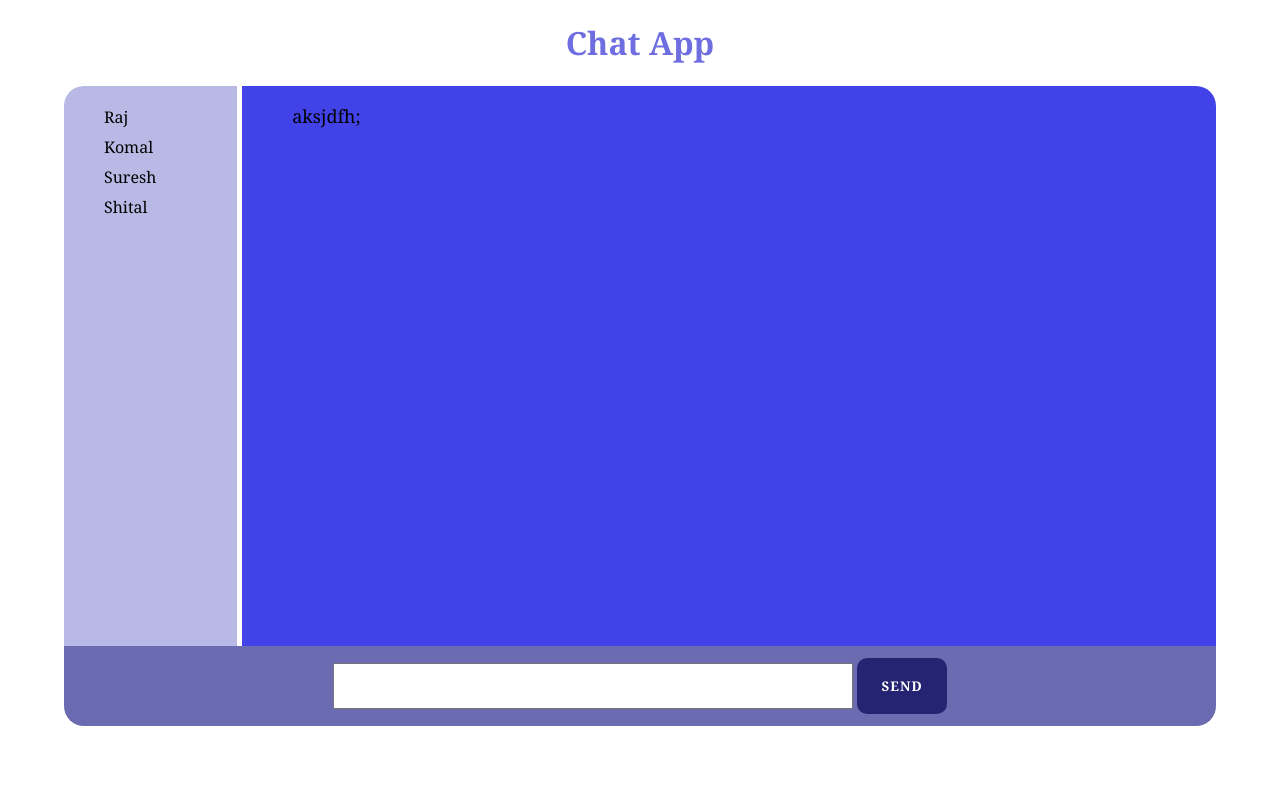
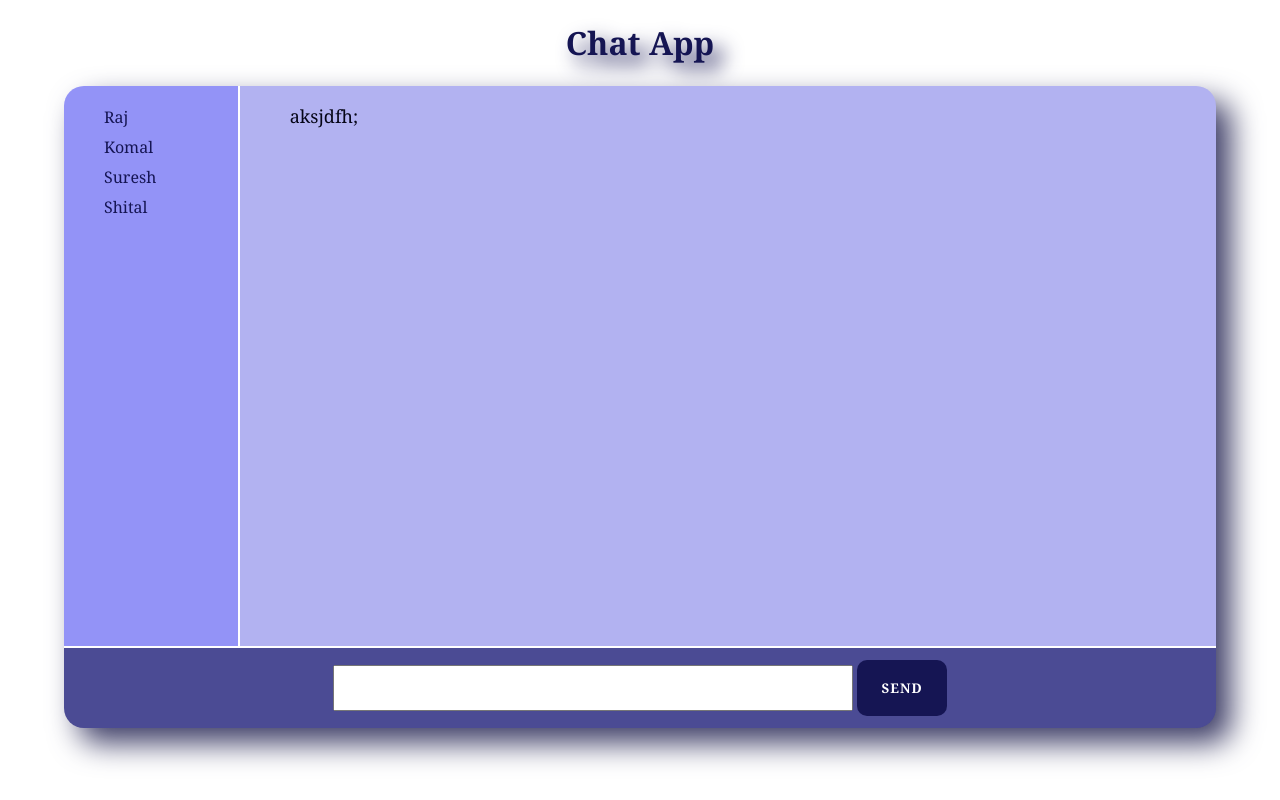
Before and after one commit to Nirmal2796/Group_Chat_App, a website: page public/chat/chat.html in a window 1280 px wide. Drawn offline with nearby package versions, Linux system fonts and the light colour scheme.

Commit message:
chat frontend style

```diff
--- a/public/chat/style.css
+++ b/public/chat/style.css
@@ -4,7 +4,8 @@
 
 h1{
     justify-self: center;
-    color:  rgb(110, 110, 224);
+    color:  rgb(21, 21, 83);
+    filter: drop-shadow(rgb(21, 21, 83) 10px 10px 10px);
 }
 main{
     /* border: 2px solid rgb(110, 110, 224);; */
@@ -14,6 +15,7 @@ main{
     border-radius: 30px;
     display: flex;
     flex-direction: column;
+    filter: drop-shadow(rgb(61, 61, 102) 15px 15px 15px);
 }
 .upper_window{
     display: flex;
@@ -22,44 +24,59 @@ main{
 }
 
 .online_user_div{
-    background-color: rgb(185, 185, 229);
+    background-color: rgb(147, 147, 247);
     width: 15vw;
     border-radius: 20px 0 0 0;
-    border-right: 5px solid white;
+    border-right: 2px solid white;
 
 }
 
 #online_user_list{
     list-style: none;
     line-height: 30px;
-    color: black;
+    color: rgb(21, 21, 83);
 
 }
 
 
 .chat_window{
-    background-color: rgb(66, 66, 233);
+    background-color: rgb(178, 178, 241);
     width: 80vw;
     padding-left: 50px;
     font-size: large;
-    border-radius: 0 20px 0 0 ;
+    border-radius: 0 20px 0 0;
+    color: rgb(5, 5, 22);
 }
 
 .chat_send{
     justify-self: center;
     align-content: center;
     height: 10vh;
-    background-color: rgb(107, 107, 177);
+    background-color: rgb(75, 75, 148);
     border-radius: 0 0 20px 20px ;
+    border-top: 2px solid white;
 }
 
 #send{
     justify-self: center;
+
 }
 
 #send input{
     width: 40vw;
     height: 5vh;
+
+}
+
+#send input:hover{
+    width: 50vw;
+    height: 6vh;
+    border: 1px solid rgb(21, 21, 83);
+}
+
+#send input:focus{
+   width: 50vw;
+   height: 6vh;
 }
 
 #send button{
@@ -67,8 +84,14 @@ main{
     height: 7vh;
     border: none;
     border-radius: 10px;
-    background-color: rgb(36, 36, 114);
+    background-color: rgb(21, 21, 83);
     color: white;
     font-weight: bold;
     letter-spacing: 1px;
 }
+
+#chat_send:hover{
+    cursor: pointer;
+    background-color: rgb(5, 5, 22);
+    font-size: medium;
+}
```
